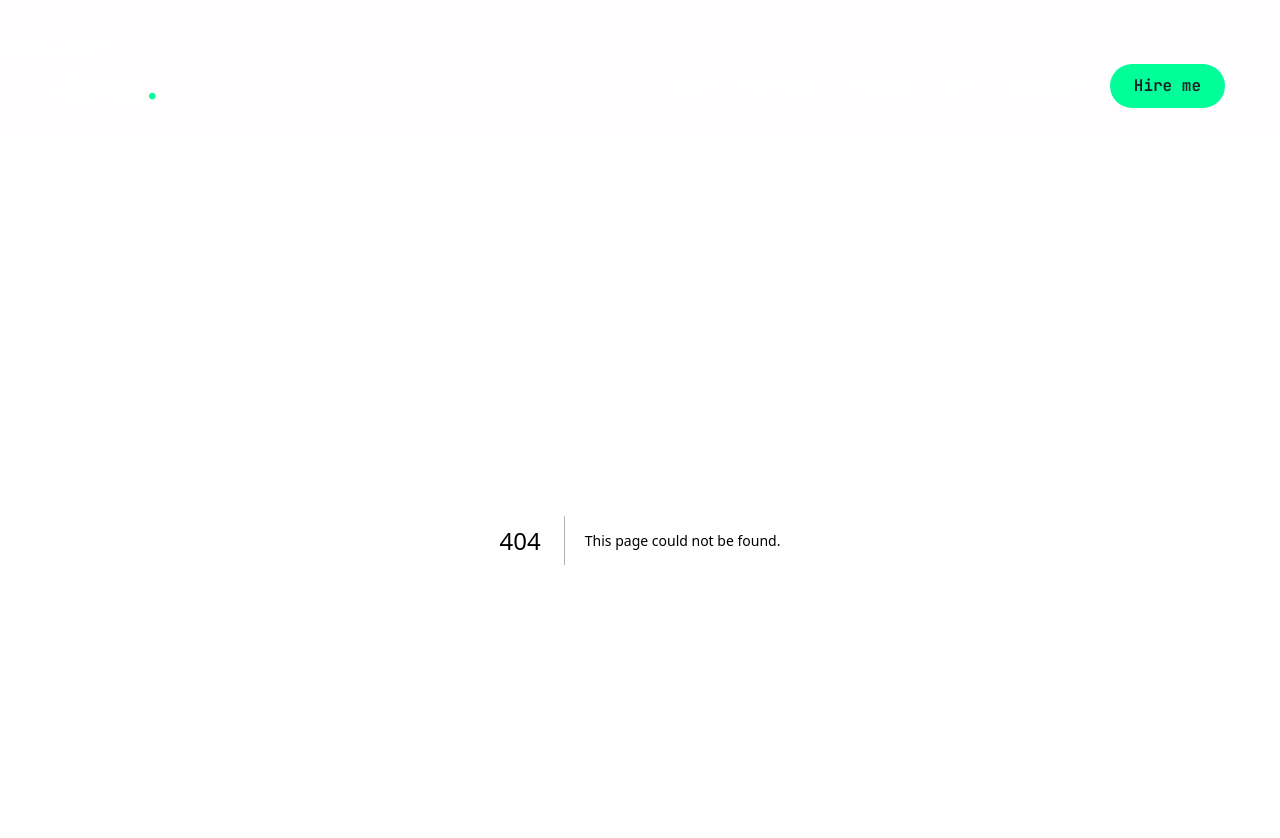
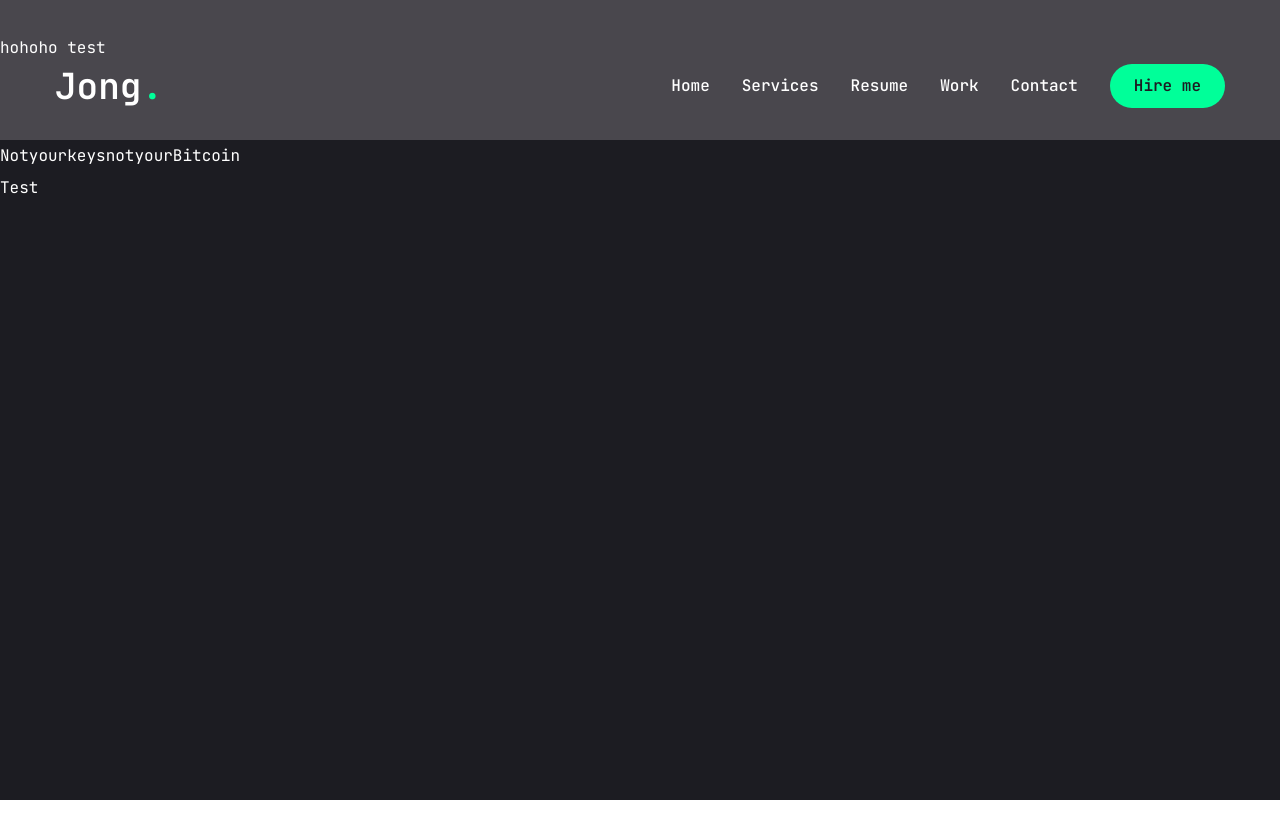
Before and after one commit to ejonghwan/_next_study_2, a Next.js app: page /zzz in a window 1280 px wide. Before the commit this address had no page. Shown: the top 838 px of the page. After the commit the page ends 800 px from the top, so only its background shows below. Built offline with nearby package versions, Linux system fonts and the light colour scheme.

Commit message:
ge siqkf

```diff
--- /dev/null
+++ b/src/app/zzz/page.tsx
@@ -0,0 +1,65 @@
+"use client"
+import useDynamicRef from '@/hooks/useDynamicRef';
+import React from 'react'
+
+const items = [
+    { title: 'Not', value: '1' },
+    { title: 'your', value: '2' },
+    { title: 'keys', value: '3' },
+    { title: 'not', value: '4' },
+    { title: 'your', value: '5' },
+    { title: 'Bitcoin', value: '6' },
+  ]
+
+
+const ZzzPage = () => {
+
+
+    const { refs: buttonRefs, handleRef } = useDynamicRef();
+
+
+  const onClick = () => {
+    console.log(buttonRefs)
+    buttonRefs.forEach((buttonRef) => {
+    //   buttonRef.classList.add('hoho')
+    console.log('buttonRef??', buttonRef)
+    })
+  }
+
+  return (
+    // <div>
+    //      {items.map((item) => (<button key={item.value}>{item.title}</button>))}
+    // </div>
+    <>
+      {items.map((item) => (<button key={item.value}>{item.title}</button>))}
+      <br />
+	    <button onClick={onClick}>Test</button>
+    </>
+    // <div>
+    //   hoho
+    // </div>
+  )
+}
+
+export default ZzzPage
+
+
+
+// export default function Component() {
+
+//   const { refs: buttonRefs, handleRef } = useDynamicRef<KButtonRefs>();
+
+//   const onClick = () => {
+//     console.log(buttonRefs)
+//     buttonRefs.forEach((buttonRef) => {
+//       buttonRef.startLoading();
+//     })
+//   }
+
+//   return (
+//     <>
+//       {items.map((item) => (<KButton key={item.value}>{item.title}</KButton>)}
+// 	    <KButton onClick={onClick}>Test</KButton>
+//     </>
+//   )
+// }
--- /dev/null
+++ b/src/hooks/useDynamicRef.ts
@@ -0,0 +1,22 @@
+import { useRef, useCallback } from 'react'
+
+export default function useDynamicRef<T>() {
+
+  const dynamicRefs = useRef([]);
+  const keys = useRef<string[]>([]);
+
+  const handleRef = useCallback((key: string) => {
+
+		return (ref: T) => {
+		  const keyIdx = keys.current.indexOf(key);
+		      if (keyIdx !== -1) {
+		          dynamicRef.current[keyIdx] = ref;
+		          return;
+		      }
+		      keys.current.push(key);
+		      dynamicRefs.current.push(ref);
+	    };
+	}, []);
+
+  return { refs: dynamicRefs.current, handleRef };
+}
```
